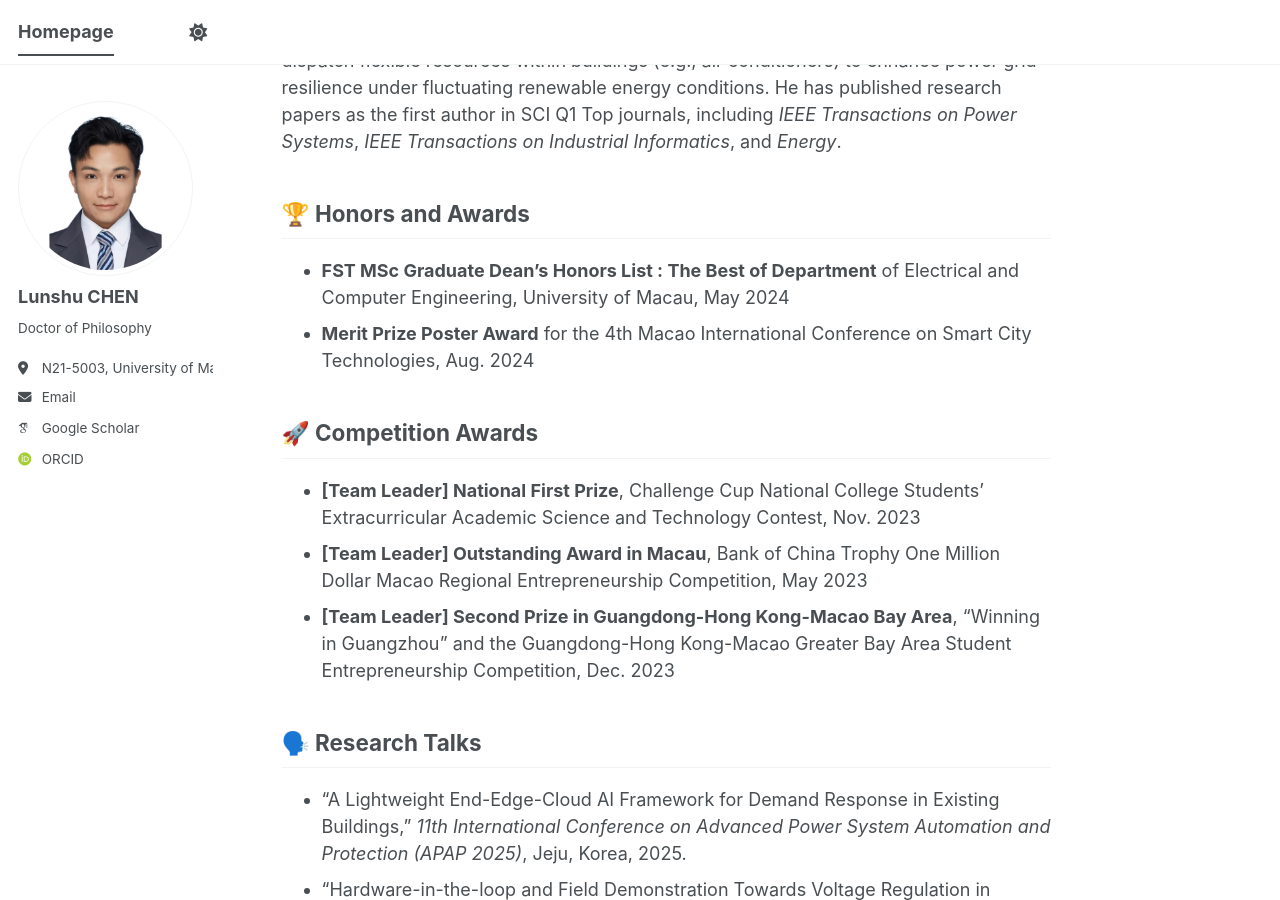
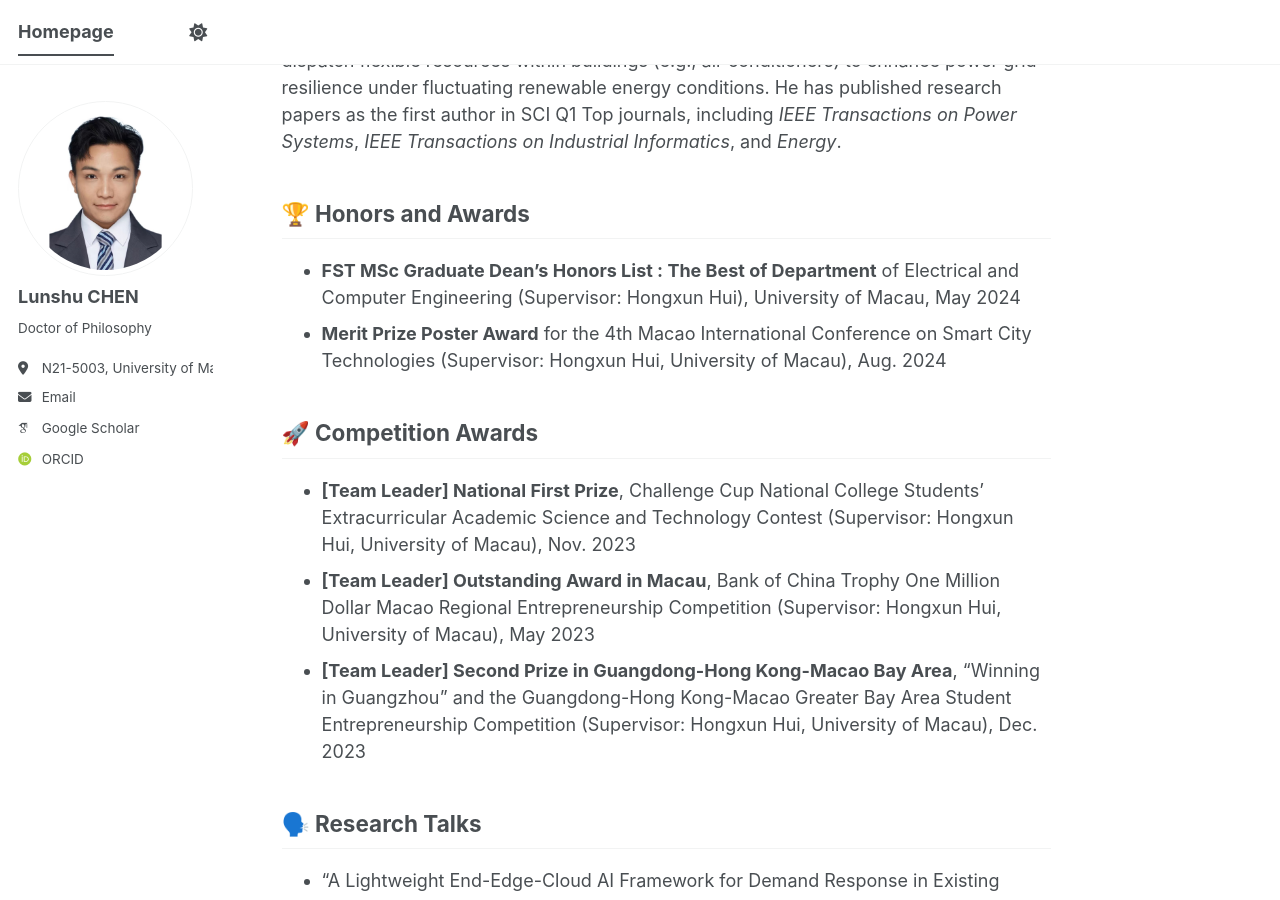
Before and after one commit to chenlunshu/CV, a Jekyll site: the page built from _pages/about.md, in a window 1280 px wide and 900 px high, scrolled down 204 px. Built offline with Jekyll 4.4.1, drawn with Linux system fonts in a browser that asks for light colours; some web fonts are replaced; a script bundle is joined from its source files by our own code; library files that are not in the unit come from our copies.

Commit message:
Update about.md

```diff
--- a/_pages/about.md
+++ b/_pages/about.md
@@ -11,15 +11,15 @@ Lunshu CHEN is a PhD student candidate in the State Key Laboratory of Internet o
 
 ## 🏆 Honors and Awards
 
-* **FST MSc Graduate Dean's Honors List : The Best of Department** of Electrical and Computer Engineering, University of Macau, May 2024
-* **Merit Prize Poster Award** for the 4th Macao International Conference on Smart City Technologies, Aug. 2024
+* **FST MSc Graduate Dean's Honors List : The Best of Department** of Electrical and Computer Engineering (Supervisor: Hongxun Hui), University of Macau, May 2024
+* **Merit Prize Poster Award** for the 4th Macao International Conference on Smart City Technologies (Supervisor: Hongxun Hui, University of Macau), Aug. 2024
 
 
 ## 🚀 Competition Awards
 
-* **[Team Leader] National First Prize**, Challenge Cup National College Students' Extracurricular Academic Science and Technology Contest, Nov. 2023
-* **[Team Leader] Outstanding Award in Macau**, Bank of China Trophy One Million Dollar Macao Regional Entrepreneurship Competition, May 2023
-* **[Team Leader] Second Prize in Guangdong-Hong Kong-Macao Bay Area**, "Winning in Guangzhou" and the Guangdong-Hong Kong-Macao Greater Bay Area Student Entrepreneurship Competition, Dec. 2023
+* **[Team Leader] National First Prize**, Challenge Cup National College Students' Extracurricular Academic Science and Technology Contest (Supervisor: Hongxun Hui, University of Macau), Nov. 2023
+* **[Team Leader] Outstanding Award in Macau**, Bank of China Trophy One Million Dollar Macao Regional Entrepreneurship Competition (Supervisor: Hongxun Hui, University of Macau), May 2023
+* **[Team Leader] Second Prize in Guangdong-Hong Kong-Macao Bay Area**, "Winning in Guangzhou" and the Guangdong-Hong Kong-Macao Greater Bay Area Student Entrepreneurship Competition (Supervisor: Hongxun Hui, University of Macau), Dec. 2023
 
 ## 🗣️ Research Talks
 
```
